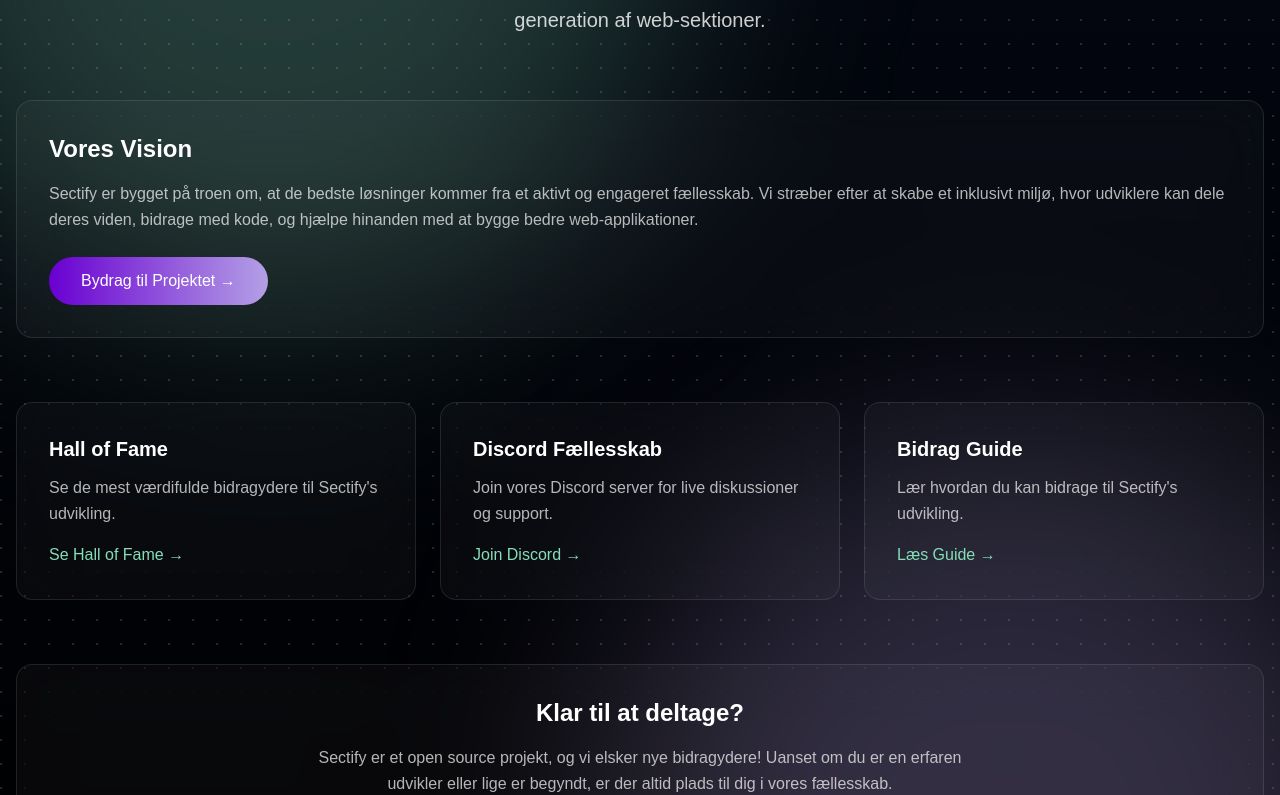
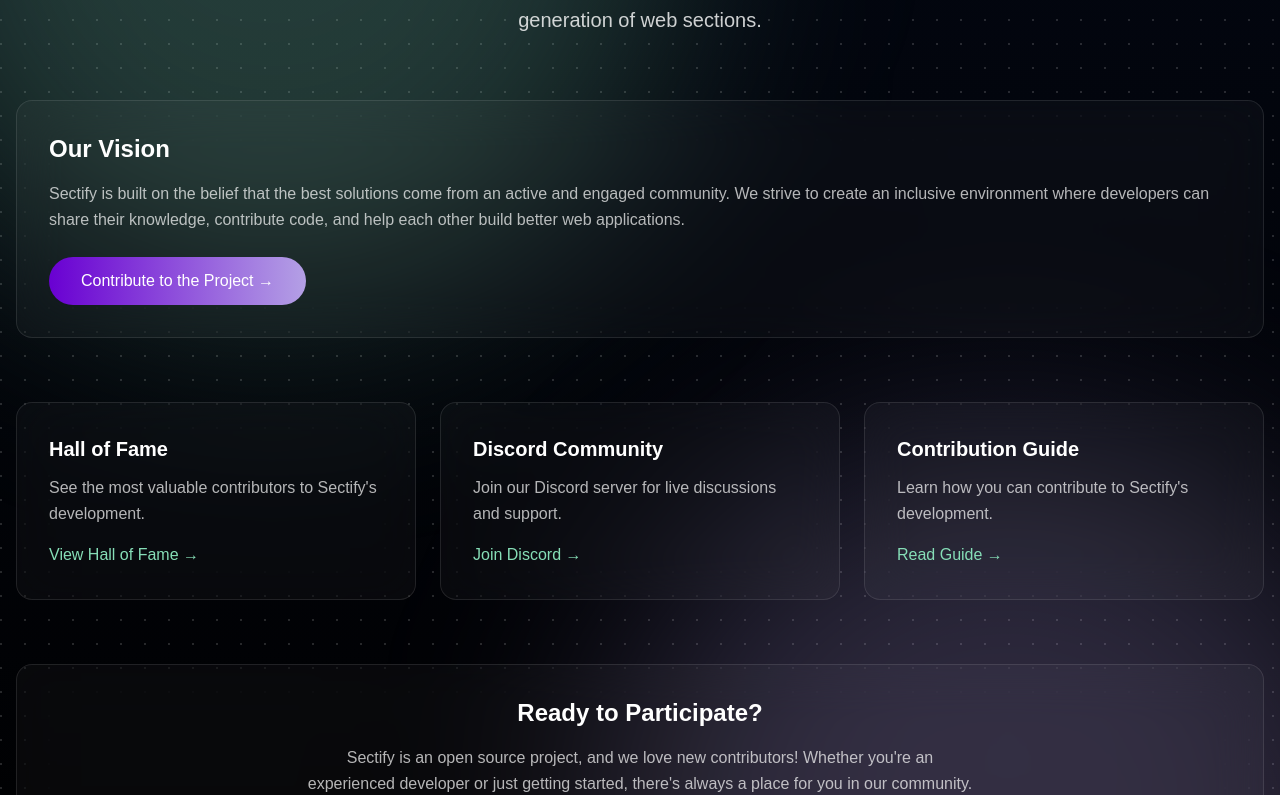
Before and after one commit to RubenGullborg/Sectify, a Next.js app: page /community in a window 1280 px wide. Shown: the part 245-1040 px from the top of the page. Built offline with nearby package versions, Linux system fonts and the light colour scheme; a web font is replaced by a local one.

Commit message:
Translate text on community page

```diff
--- a/src/app/community/page.tsx
+++ b/src/app/community/page.tsx
@@ -61,7 +61,7 @@
             Sectify Community
           </h1>
           <p className="text-xl text-white/80 max-w-2xl mx-auto leading-relaxed">
-            Bygget af fællesskabet, for fællesskabet. Deltag i udviklingen af den næste generation af web-sektioner.
+            Built by the community, for the community. Join in developing the next generation of web sections.
           </p>
         </motion.div>
 
@@ -72,17 +72,17 @@
           variants={fadeIn}
           className="backdrop-blur-xl bg-white/[0.03] border border-white/10 rounded-2xl p-8 mb-16 hover:bg-white/[0.05] transition-all duration-300"
         >
-          <h2 className="text-2xl font-semibold text-white mb-4">Vores Vision</h2>
+          <h2 className="text-2xl font-semibold text-white mb-4">Our Vision</h2>
           <p className="text-white/70 leading-relaxed mb-6">
-            Sectify er bygget på troen om, at de bedste løsninger kommer fra et aktivt og engageret fællesskab.
-            Vi stræber efter at skabe et inklusivt miljø, hvor udviklere kan dele deres viden, bidrage med kode,
-            og hjælpe hinanden med at bygge bedre web-applikationer.
+            Sectify is built on the belief that the best solutions come from an active and engaged community.
+            We strive to create an inclusive environment where developers can share their knowledge, contribute code,
+            and help each other build better web applications.
           </p>
           <Link
             href="/community/contribute"
             className="inline-flex items-center px-8 py-3 rounded-full bg-gradient-to-r from-sectifyFairyTale to-sectifyLightPurple text-white font-medium hover:shadow-lg hover:shadow-sectifyGreen/20 transition-all duration-300 hover:scale-105"
           >
-            Bydrag til Projektet →
+            Contribute to the Project →
           </Link>
         </motion.div>
 
@@ -99,13 +99,13 @@
             <div className="relative z-10">
               <h3 className="text-xl font-semibold text-white mb-3 group-hover:text-sectifyGreen transition-colors">Hall of Fame</h3>
               <p className="text-white/70 leading-relaxed mb-4">
-                Se de mest værdifulde bidragydere til Sectify's udvikling.
+                See the most valuable contributors to Sectify's development.
               </p>
               <Link
                 href="/community/hall-of-fame"
                 className="text-sectifyGreen hover:text-sectifyFairyTale transition-colors inline-flex items-center"
               >
-                Se Hall of Fame →
+                View Hall of Fame →
               </Link>
             </div>
           </div>
@@ -114,9 +114,9 @@
           <div className="group relative backdrop-blur-xl bg-white/[0.03] rounded-2xl border border-white/10 p-8 hover:bg-white/[0.05] transition-all duration-300">
             <div className="absolute inset-0 rounded-2xl bg-gradient-to-r from-sectifyGreen/20 to-sectifyLightPurple/20 opacity-0 group-hover:opacity-100 transition-opacity duration-300" />
             <div className="relative z-10">
-              <h3 className="text-xl font-semibold text-white mb-3 group-hover:text-sectifyGreen transition-colors">Discord Fællesskab</h3>
+              <h3 className="text-xl font-semibold text-white mb-3 group-hover:text-sectifyGreen transition-colors">Discord Community</h3>
               <p className="text-white/70 leading-relaxed mb-4">
-                Join vores Discord server for live diskussioner og support.
+                Join our Discord server for live discussions and support.
               </p>
               <Link
                 href="/community/discord"
@@ -131,15 +131,15 @@
           <div className="group relative backdrop-blur-xl bg-white/[0.03] rounded-2xl border border-white/10 p-8 hover:bg-white/[0.05] transition-all duration-300">
             <div className="absolute inset-0 rounded-2xl bg-gradient-to-r from-sectifyGreen/20 to-sectifyLightPurple/20 opacity-0 group-hover:opacity-100 transition-opacity duration-300" />
             <div className="relative z-10">
-              <h3 className="text-xl font-semibold text-white mb-3 group-hover:text-sectifyGreen transition-colors">Bidrag Guide</h3>
+              <h3 className="text-xl font-semibold text-white mb-3 group-hover:text-sectifyGreen transition-colors">Contribution Guide</h3>
               <p className="text-white/70 leading-relaxed mb-4">
-                Lær hvordan du kan bidrage til Sectify's udvikling.
+                Learn how you can contribute to Sectify's development.
               </p>
               <Link
                 href="/community/contribute"
                 className="text-sectifyGreen hover:text-sectifyFairyTale transition-colors inline-flex items-center"
               >
-                Læs Guide →
+                Read Guide →
               </Link>
             </div>
           </div>
@@ -152,17 +152,17 @@
           variants={fadeIn}
           className="text-center backdrop-blur-xl bg-white/[0.03] border border-white/10 rounded-2xl p-8 mb-16"
         >
-          <h2 className="text-2xl font-semibold text-white mb-4">Klar til at deltage?</h2>
+          <h2 className="text-2xl font-semibold text-white mb-4">Ready to Participate?</h2>
           <p className="text-white/70 leading-relaxed mb-6 max-w-2xl mx-auto">
-            Sectify er et open source projekt, og vi elsker nye bidragydere! Uanset om du er en erfaren udvikler eller lige er begyndt,
-            er der altid plads til dig i vores fællesskab.
+            Sectify is an open source project, and we love new contributors! Whether you're an experienced developer or just getting started,
+            there's always a place for you in our community.
           </p>
           <div className="flex gap-4 justify-center">
             <Link
               href="/community/contribute"
               className="inline-flex items-center px-8 py-3 rounded-full bg-gradient-to-r from-sectifyFairyTale to-sectifyLightPurple text-white font-medium hover:shadow-lg hover:shadow-sectifyGreen/20 transition-all duration-300 hover:scale-105"
             >
-              Bydrag til Koden →
+              Contribute to Code →
             </Link>
             <Link
               href="/community/discord"
```
